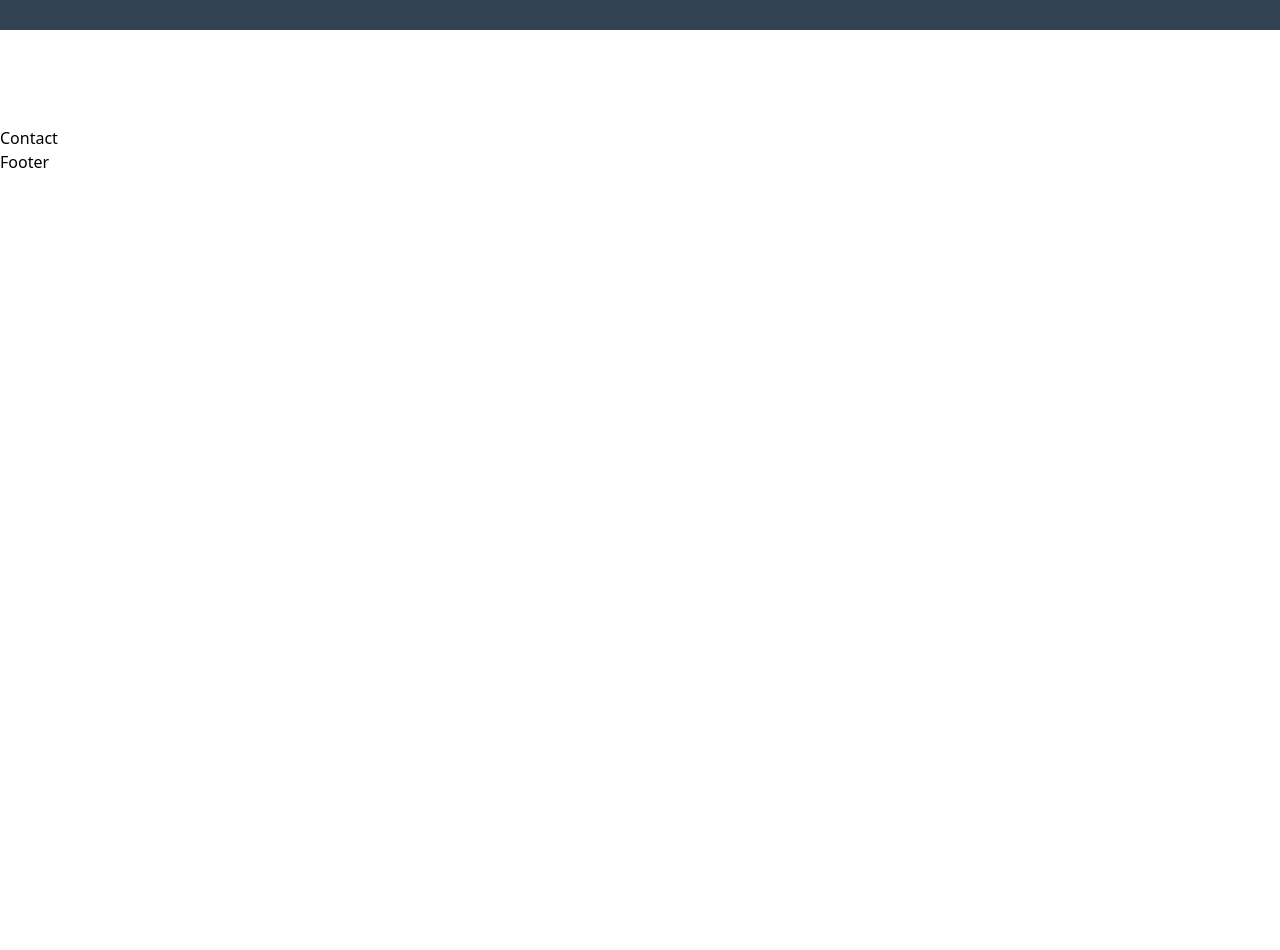
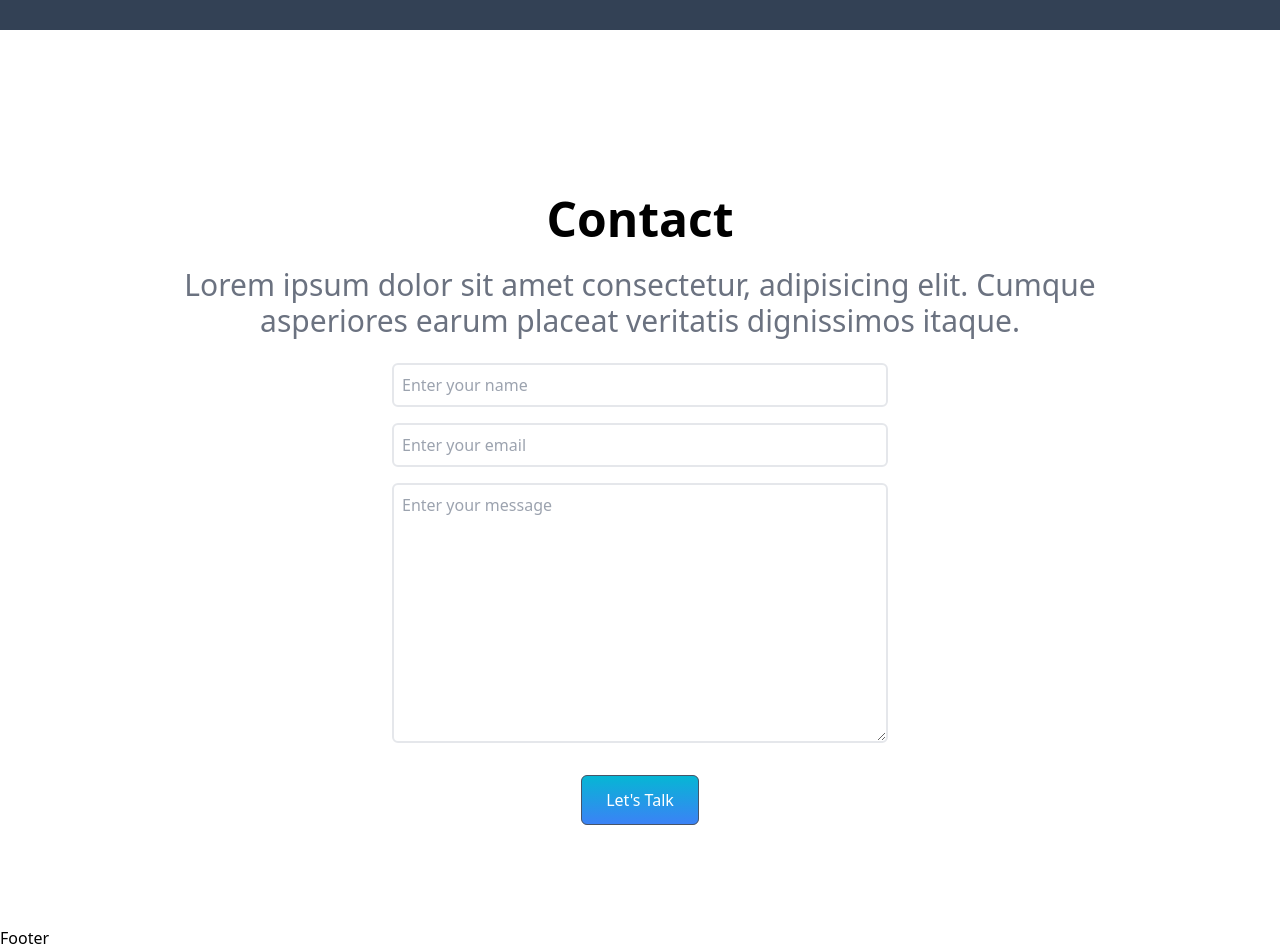
Before and after one commit to Yuhyeon0516/react-tailwind-app, a React (Create React App) app: page / in a window 1280 px wide. Shown: the part 3660-4610 px from the top of the page. Before the commit the page ends 3834 px from the top, so only its background shows below. Built offline with nearby package versions, Linux system fonts and the light colour scheme.

Commit message:
Contact Component 작성

```diff
--- a/src/components/Contact.js
+++ b/src/components/Contact.js
@@ -1,7 +1,26 @@
 import React from "react";
 
 const Contact = () => {
-  return <div>Contact</div>;
+  return (
+    <section name="contect" className="w-full h-screen p-4">
+      <div className="flex flex-col justify-center h-full max-w-screen-lg p-4 mx-auto">
+        <div className="text-center ">
+          <h2 className="text-5xl font-bold">Contact</h2>
+          <p className="py-6 text-3xl text-gray-500">
+            Lorem ipsum dolor sit amet consectetur, adipisicing elit. Cumque asperiores earum placeat veritatis dignissimos itaque.
+          </p>
+        </div>
+        <div className="flex items-center justify-center">
+          <form className="flex flex-col w-full md:w-1/2">
+            <input type="text" name="name" placeholder="Enter your name" className="p-2 border-2 rounded-md focus:outline-none" />
+            <input type="email" name="email" placeholder="Enter your email" className="p-2 border-2 mt-4 rounded-md focus:outline-none" />
+            <textarea name="message" placeholder="Enter your message" rows="10" className="p-2 border-2 rounded-md focus:outline-none mt-4"></textarea>
+            <button className="duration-300 bg-gradient-to-b from-cyan-500 to-blue-500 hover:scale-110 my-8 mx-auto px-6 py-3">Let's Talk</button>
+          </form>
+        </div>
+      </div>
+    </section>
+  );
 };
 
 export default Contact;
```
